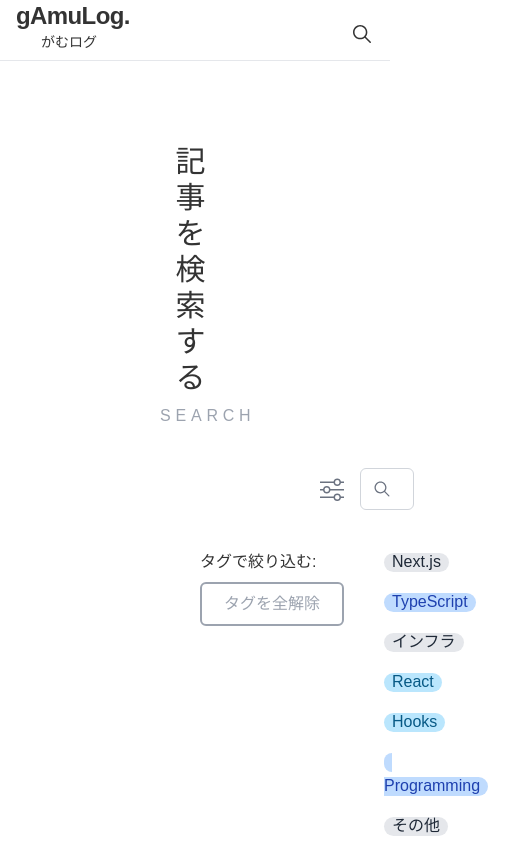
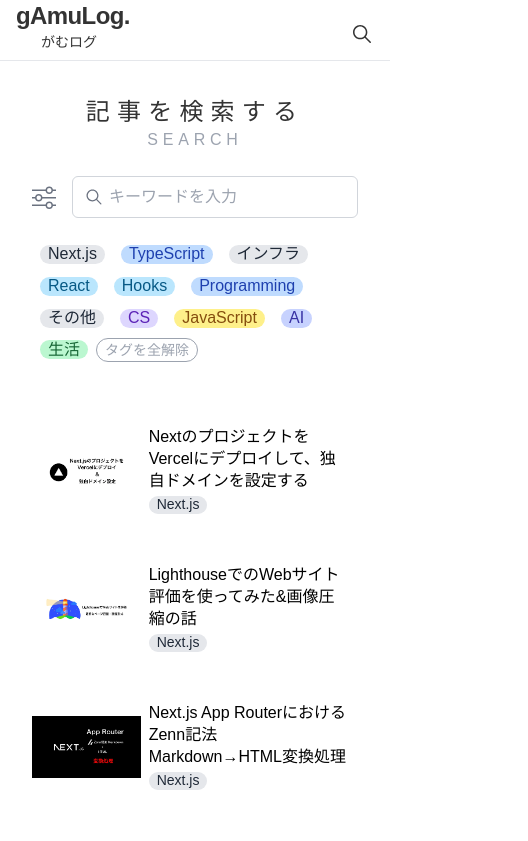
Before and after one commit to gamuprog/gAmuLog, a Next.js app in the folder app/: page /search in a window 390 px wide. Shown: the top 841 px of the page, 528 px wide, since content can reach past the window. Built offline with nearby package versions, Linux system fonts and the light colour scheme; a web font is replaced by a local one.

Commit message:
fix mobileCSS/search

```diff
--- a/app/src/components/button/Button.tsx
+++ b/app/src/components/button/Button.tsx
@@ -16,7 +16,7 @@
   return (
     <button
       onClick={onClick}
-      className={`border-2 rounded-md py-2 px-4 ${className}`}
+      className={`px-2 rounded-full border md:rounded-md md:py-2 md:px-4 ${className}`}
       disabled={disabled}
     >
       {children}
--- a/app/src/components/search/ArticleSearcher.tsx
+++ b/app/src/components/search/ArticleSearcher.tsx
@@ -6,6 +6,7 @@
 import { Button } from "@/components/button/Button";
 import { ThemeColorVariant } from "@/components/home/HomeSection";
 import { PostPreview } from "@/components/postPreview/PostPreview";
+import { PostPreviewHorizontal } from "@/components/postPreview/PostPreviewHorizontal";
 import { CheckBoxCategory } from "@/components/search/CheckBoxCategory";
 import { CheckBoxTag } from "@/components/search/CheckBoxTag";
 import { DetailSearchModalFrame } from "@/components/search/DetailSearchModalFrame";
@@ -141,7 +142,7 @@
           }
           searchQueryCategory={searchQueryCategory}
         >
-          <div className="flex justify-between px-4">
+          <div className="hidden md:flex justify-between px-4">
             {categories.map((category) => (
               <CheckBoxCategory
                 key={category}
@@ -152,16 +153,27 @@
               />
             ))}
           </div>
+          <div className="flex flex-col px-4 mt-4 md:hidden">
+            {categories.map((category) => (
+              <CheckBoxCategory
+                key={category}
+                category={category}
+                isChecked={searchQueryCategory?.includes(category) ?? false}
+                onClick={handleClickCategory}
+                className="mb-6 w-full"
+              />
+            ))}
+          </div>
         </DetailSearchModalFrame>
       )}
-      <div className="mt-36 px-40">
-        <div className="text-center text-3xl tracking-widest font-medium">
+      <div className="mt-24 px-8 md:mt-36 md:px-40">
+        <div className="text-center text-2xl md:text-3xl tracking-widest font-medium">
           記事を検索する
         </div>
-        <div className="text-center text-gray-400 tracking-widest mt-2">
+        <div className="text-center text-gray-400 tracking-widest md:mt-2">
           SEARCH
         </div>
-        <div className="relative flex my-10 mx-40">
+        <div className="my-6 relative flex md:my-10 md:mx-40">
           <button type="button" onClick={handleClickDetailButton}>
             <BsSliders
               className={`absolute top-[9px] text-2xl text-gray-500 cursor-pointer ${
@@ -176,8 +188,8 @@
             onChange={handleChangeQueryText}
           />
         </div>
-        <div className="ml-10 mb-4 flex">
-          <div className="w-36 min-w-36 flex flex-col">
+        <div className="md:ml-10 mb-4 flex">
+          <div className="hidden md:flex w-36 min-w-36 flex-col">
             <span>タグで絞り込む:</span>
             <Button
               onClick={handleClickDeleteAllTagButton}
@@ -194,18 +206,31 @@
           <div className="flex flex-wrap">
             {tags.map((tag) => (
               <CheckBoxTag
-                className="mx-10 mb-4"
+                className="mx-2 mb-2 md:mx-10 md:mb-4"
                 key={tag}
                 tag={tag}
                 isChecked={searchQueryTags?.includes(tag) ?? false}
                 onClick={handleClickTag}
               />
             ))}
+            <Button
+              onClick={handleClickDeleteAllTagButton}
+              className={`mb-2 text-sm md:hidden ${
+                searchQueryTags == null || searchQueryTags.length == 0
+                  ? "border-gray-400 text-gray-400"
+                  : "border-black"
+              }`}
+              disabled={searchQueryTags == null || searchQueryTags.length == 0}
+            >
+              タグを全解除
+            </Button>
           </div>
         </div>
-        <div className="my-10 grid grid-cols-3 md:grid-cols-3 md:gap-x-16 lg:gap-x-12 gap-y-4">
+        <div className="my-10 grid grid-cols-1 md:grid-cols-3 md:gap-x-16 lg:gap-x-12 gap-y-4">
           {searchResultsByQueryCategory.map((post) => (
+            <>
               <PostPreview
+                className="hidden md:block"
                 themeColorVariant={textVariants[post.category]}
                 key={post.slug}
                 title={post.title}
@@ -215,6 +240,17 @@
                 slug={post.slug}
                 excerpt={post.excerpt}
               />
+              <PostPreviewHorizontal
+                className="rounded-md md:hidden"
+                key={post.slug}
+                title={post.title}
+                coverImage={post.coverImage}
+                date={post.date}
+                tags={post.tags}
+                slug={post.slug}
+                excerpt={post.excerpt}
+              />
+            </>
           ))}
         </div>
       </div>
--- a/app/src/components/search/CheckBoxCategory.tsx
+++ b/app/src/components/search/CheckBoxCategory.tsx
@@ -29,9 +29,8 @@
   };
 
   return (
-    <div className={`${className}`}>
     <label
-        className={`rounded-lg cursor-pointer inline-flex flex-col items-center px-4 ${
+      className={`${className} rounded-lg cursor-pointer inline-flex flex-col items-center px-4 ${
         categoryStyleVariants[category]
       } ${isChecked && checkedCategoryStyleVariants[category]}`}
     >
@@ -42,11 +41,10 @@
         onChange={() => onClick(category)}
         className="mr-2 appearance-none"
       />
-        <div className="flex flex-col items-center p-2">
+      <div className="flex flex-col items-center p-3 md:p-2">
         <div className="text-2xl">{categories[category].ja}</div>
         <div className="text-sm">{categories[category].en}</div>
       </div>
     </label>
-    </div>
   );
 };
--- a/app/src/components/search/DetailSearchModalFrame.tsx
+++ b/app/src/components/search/DetailSearchModalFrame.tsx
@@ -23,7 +23,7 @@
   useClickOutside(divRef, handleClickClose);
 
   return (
-    <div className="fixed top-0 left-0 z-50 flex h-full w-full items-center justify-center bg-black bg-opacity-60 px-96 py-48 transition-opacity duration-500 ease-in-out">
+    <div className="px-8 py-16 fixed top-0 left-0 z-50 flex h-full w-full items-center justify-center bg-black bg-opacity-60 transition-opacity duration-500 ease-in-out md:px-96 md:py-48">
       <div
         className="relative bg-white w-full h-full rounded-md p-4"
         ref={divRef}
@@ -31,7 +31,7 @@
         <div className="flex justify-between items-center p-3">
           <h3 className="mr-10 break-keep font-bold text-xl">詳細検索</h3>
           <button
-            className="min-w-fit text-5xl text-gray-600"
+            className="min-w-fit text-3xl md:text-5xl text-gray-600"
             type="button"
             onClick={handleClickClose}
           >
```
Lines whose indentation alone changed are shown as unchanged.
